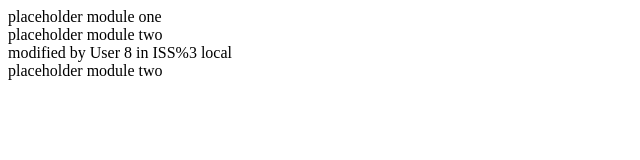
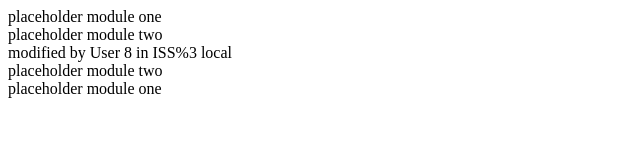
Before and after one commit to gaurav227/GitBranchTest_04202019, a plain HTML site: page index.html in a window 1280 px wide. Shown: the whole page, without its empty margins (0-640 px from the left). Drawn offline with Linux system fonts and the light colour scheme.

Commit message:
added module twelve

```diff
--- a/index.html
+++ b/index.html
@@ -17,5 +17,9 @@
           <div> placeholder module two </div>
         </module-eleven>
 
+        <module-twelve>
+          <div> placeholder module one </div>
+        </module-twelve>
+
     </body>
 </html>
```
